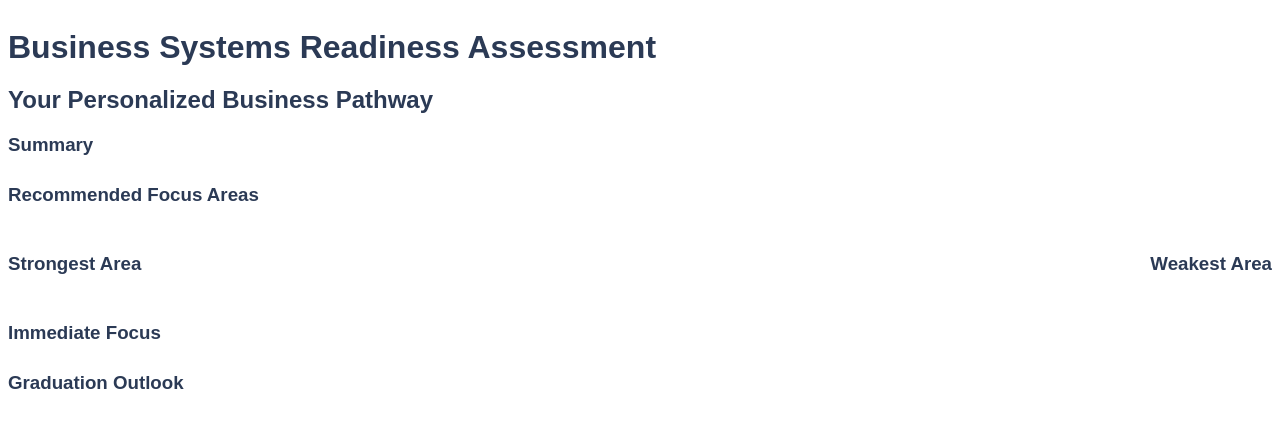
After one commit to singh071986/businesssystemsreadinessmodelapi-, a Flask app: template flask_ui/templates/pdf_report.html in a window 1280 px wide. The commit adds this page. Shown: the top 428 px of the page. Run offline with Flask 3, Linux system fonts and the light colour scheme; the template is opened without the code that fills it, so the values that code supplies are empty.

Commit message:
fixed all ui

```diff
--- a/flask_ui/app.py
+++ b/flask_ui/app.py
@@ -1,6 +1,9 @@
-from flask import Flask, render_template, request, jsonify
+from flask import Flask, render_template, request, jsonify, send_file, make_response
+from datetime import datetime
 import requests
 import json
+import io
+from xhtml2pdf import pisa
 
 from questions import QUESTIONS
 
@@ -37,7 +40,31 @@ def index():
                 error = f"Non-JSON response: {api_resp.text[:200]}"
         except Exception as e:
             error = str(e)
+    else:
+        # On GET/refresh, always clear result and error
+        result = None
+        error = None
     return render_template('index.html', sample=sample, result=result, error=error, questions=QUESTIONS)
+
+
+# PDF generation route
+@app.route('/download_pdf', methods=['POST'])
+def download_pdf():
+    # Get the result data from the POST request
+    result = request.json.get('result')
+    if not result:
+        return make_response('No result data provided', 400)
+    # Add PDF generation datetime
+    generated_at = datetime.now().strftime('%Y-%m-%d %H:%M:%S')
+    client_name = result.get('name', '')
+    # Render the result as HTML using a template
+    html = render_template('pdf_report.html', result=result, generated_at=generated_at, client_name=client_name)
+    pdf = io.BytesIO()
+    pisa_status = pisa.CreatePDF(html, dest=pdf)
+    if pisa_status.err:
+        return make_response('PDF generation failed', 500)
+    pdf.seek(0)
+    return send_file(pdf, mimetype='application/pdf', as_attachment=True, download_name='assessment_report.pdf')
 
 if __name__ == '__main__':
     app.run(debug=True)
--- /dev/null
+++ b/flask_ui/templates/pdf_report.html
@@ -0,0 +1,56 @@
+<!DOCTYPE html>
+<html lang="en">
+<head>
+    <meta charset="UTF-8">
+    <title>Business Systems Readiness Assessment Report</title>
+    <style>
+        body { font-family: 'Montserrat', Arial, sans-serif; color: #222; }
+        h1, h2, h3 { color: #2b3a55; }
+        .section-title { font-weight: bold; margin-top: 1.5em; }
+        ul { margin-bottom: 1em; }
+    </style>
+</head>
+<body>
+        <div style="display:flex;align-items:center;justify-content:space-between;">
+            <div style="display:flex;align-items:center;">
+                <h1 style="margin-bottom:0;">Business Systems Readiness Assessment</h1>
+                {% if result.pathway %}
+                <span style="margin-left:24px;font-size:1.2rem;color:#2b3a55;font-weight:700;">Pathway: {{ result.pathway }}</span>
+                {% endif %}
+            </div>
+            <div style="text-align:right;">
+                {% if client_name %}
+                <div style="color:#2b3a55;font-size:1.1rem;font-weight:600;">Client: {{ client_name }}</div>
+                {% endif %}
+                {% if generated_at %}
+                <div style="color:#444;font-size:0.95rem;font-weight:400;">Generated: {{ generated_at }}</div>
+                {% endif %}
+            </div>
+        </div>
+        <h2>Your Personalized Business Pathway</h2>
+    <h3>Summary</h3>
+    <p>{{ result.summary.intro }}</p>
+    <p>{{ result.summary.narrative_paragraph_1 }}</p>
+    <p>{{ result.summary.narrative_paragraph_2 }}</p>
+    <h3 class="section-title">Recommended Focus Areas</h3>
+    <ul>
+    {% for focus in result.summary.recommended_focus_areas %}
+        <li>{{ focus }}</li>
+    {% endfor %}
+    </ul>
+    <div style="display:flex;justify-content:space-between;">
+        <div>
+            <h3 class="section-title">Strongest Area</h3>
+            <p>{{ result.summary.strongest_area }}</p>
+        </div>
+        <div>
+            <h3 class="section-title">Weakest Area</h3>
+            <p>{{ result.summary.weakest_area }}</p>
+        </div>
+    </div>
+    <h3 class="section-title">Immediate Focus</h3>
+    <p>{{ result.summary.immediate_focus }}</p>
+    <h3 class="section-title">Graduation Outlook</h3>
+    <p>{{ result.summary.graduation_outlook }}</p>
+</body>
+</html>
```
Also changed, not shown: flask_ui/templates/index.html (+86 -2 lines), flask_ui/static/pdf_download.png (added), 1 other file.
